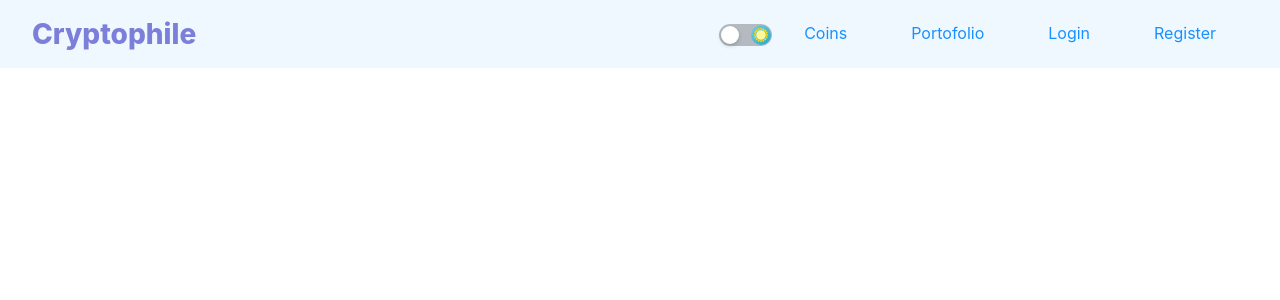
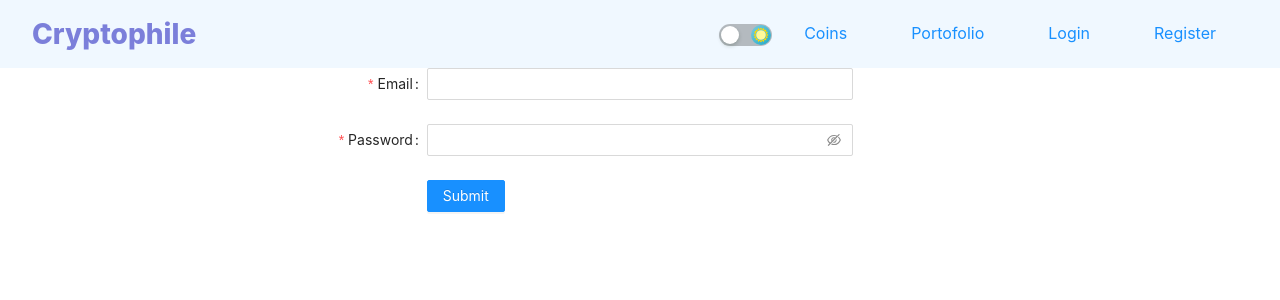
Before and after one commit to vladabaluta/cryptophile-fe, a React (Create React App) app: page /login in a window 1280 px wide. Shown: the top 300 px of the page. Built offline with nearby package versions, Linux system fonts and the light colour scheme; no server answers.

Commit message:
solved conflicts

```diff
--- a/src/App.tsx
+++ b/src/App.tsx
@@ -1,23 +1,14 @@
-import { Coins, Portfolio } from './pages';
-import { BrowserRouter as Router, Route, Routes, Navigate } from 'react-router-dom';
-import { Navbar } from './components';
 import ThemeProvider from './contexts/ThemeContext';
 import CoinsProvider from './contexts/CoinsContext';
 import GlobalStyles from './globalStyling';
+import Router from './Router';
 
 const App = () => {
   return (
     <ThemeProvider>
       <GlobalStyles />
       <CoinsProvider>
-        <Router>
-          <Navbar />
-          <Routes>
-            <Route path='/' element={<Navigate replace to='/coins' />} />
-            <Route path='/coins' element={<Coins />} />
-            <Route path='/portfolio' element={<Portfolio />} />
-          </Routes>
-        </Router>
+        <Router />
       </CoinsProvider>
     </ThemeProvider>
   );
--- /dev/null
+++ b/src/Router.tsx
@@ -0,0 +1,20 @@
+import { BrowserRouter, Route, Routes, Navigate } from 'react-router-dom';
+import { Navbar } from './components';
+import { Coins, Login, Portfolio, Register } from './pages';
+
+const Router = () => {
+  return (
+    <BrowserRouter>
+      <Navbar />
+      <Routes>
+        <Route path='/' element={<Navigate replace to='/coins' />} />
+        <Route path='/coins' element={<Coins />} />
+        <Route path='/portfolio' element={<Portfolio />} />
+        <Route path='/register' element={<Register />} />
+        <Route path='/login' element={<Login />} />
+      </Routes>
+    </BrowserRouter>
+  );
+};
+
+export default Router;
--- a/src/components/Navbar/Navbar.tsx
+++ b/src/components/Navbar/Navbar.tsx
@@ -1,7 +1,7 @@
 import { ThemeSwitch } from '..';
 import * as S from './Navbar.styles';
 
-const Navbar = (props: any) => {
+const Navbar = () => {
   return (
     <S.Navbar>
       <S.Logo>Cryptophile</S.Logo>
@@ -9,8 +9,8 @@ const Navbar = (props: any) => {
         <ThemeSwitch />
         <S.LinkMenuItems to='/coins'>Coins</S.LinkMenuItems>
         <S.LinkMenuItems to='/portfolio'>Portofolio</S.LinkMenuItems>
-				<S.LinkMenuItems to='/'>Login</S.LinkMenuItems>
-				<S.LinkMenuItems to='/'>Register</S.LinkMenuItems>
+        <S.LinkMenuItems to='/login'>Login</S.LinkMenuItems>
+        <S.LinkMenuItems to='/register'>Register</S.LinkMenuItems>
       </S.Menu>
     </S.Navbar>
   );
--- /dev/null
+++ b/src/pages/Login/Login.tsx
@@ -0,0 +1,38 @@
+import { Form, Input, Button } from 'antd';
+
+const Login = () => {
+  const onFinish = (values: any) => {
+    console.log('Success:', values);
+  };
+
+  const onFinishFailed = (errorInfo: any) => {
+    console.log('Failed:', errorInfo);
+  };
+  return (
+    <Form
+      name='basic'
+      labelCol={{ span: 8 }}
+      wrapperCol={{ span: 8 }}
+      initialValues={{ remember: true }}
+      onFinish={onFinish}
+      onFinishFailed={onFinishFailed}
+      autoComplete='off'
+    >
+      <Form.Item label='Email' name='email' rules={[{ required: true, message: 'Please input your email!' }]}>
+        <Input />
+      </Form.Item>
+
+      <Form.Item label='Password' name='password' rules={[{ required: true, message: 'Please input your password!' }]}>
+        <Input.Password />
+      </Form.Item>
+
+      <Form.Item wrapperCol={{ offset: 8, span: 16 }}>
+        <Button type='primary' htmlType='submit'>
+          Submit
+        </Button>
+      </Form.Item>
+    </Form>
+  );
+};
+
+export default Login;
--- /dev/null
+++ b/src/pages/Register/Register.tsx
@@ -0,0 +1,5 @@
+const Register = () => {
+  return <div>Register page</div>;
+};
+
+export default Register;
--- a/src/pages/index.tsx
+++ b/src/pages/index.tsx
@@ -1,2 +1,4 @@
 export { default as Coins } from './Coins/Coins';
 export { default as Portfolio } from './Portfolio/Portfolio';
+export { default as Register } from './Register/Register';
+export { default as Login } from './Login/Login';
```
Lines whose indentation alone changed are shown as unchanged.
